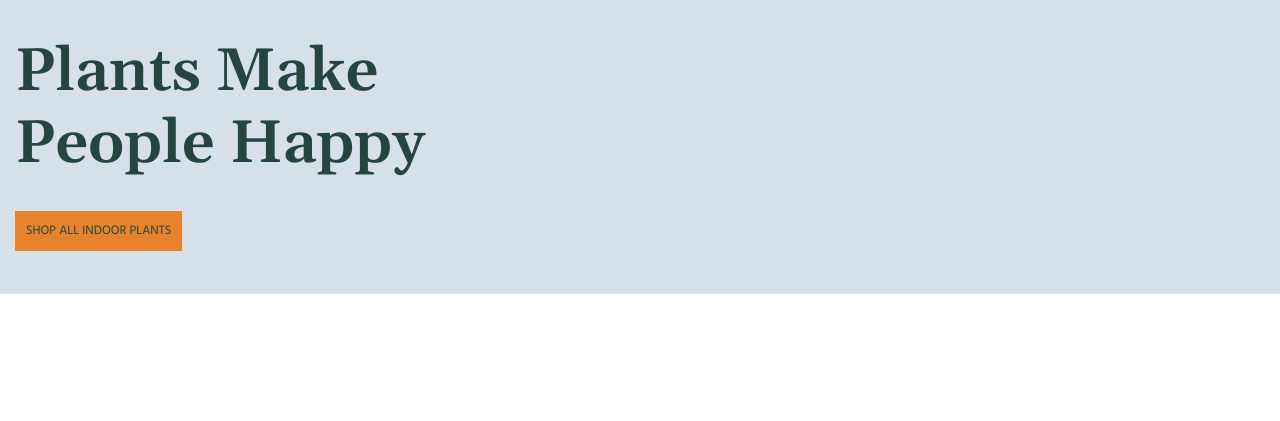
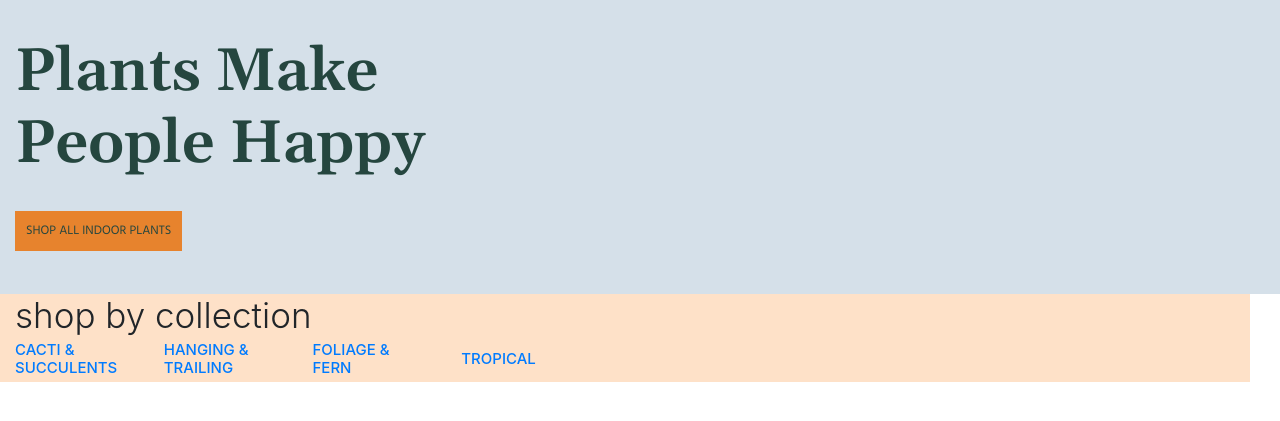
Before and after one commit to rachelcluke/hygge-houseplants, a Django app: page / in a window 1280 px wide. Shown: the part 129-550 px from the top of the page. Run offline with Django 3.2, Linux system fonts and the light colour scheme; parts of the project's set-up code (start-up, migrations or seed data) failed here and were passed over; some libraries are stand-ins or nearby versions.

Commit message:
launch - second section text added

```diff
--- a/home/templates/home/index.html
+++ b/home/templates/home/index.html
@@ -23,5 +23,38 @@
                 </div>
             </div>
         </div>
+        <div class="row h-100 w-100 launch-02">
+            <div class="col-7 col-md-6 my-auto">
+                <h2 class="display-4 shop-collection-title">
+                    shop by collection
+                </h2>
+                <div class="row h-100 w-100">
+                    <div class="col-12 col-lg-3 my-auto py-1 py-lg-0 my-5">
+                        <!-- TODO: insert image here -->
+                        <h4>
+                            <a href="" class=" text-uppercase py-3">Cacti & Succulents</a>
+                        </h4>
+                    </div>
+                    <div class="col-12 col-lg-3 my-auto py-1 py-lg-0 my-5">
+                        <!-- TODO: insert image here -->
+                        <h4>
+                            <a href="" class=" text-uppercase py-3">Hanging & Trailing</a>
+                        </h4>
+                    </div>
+                    <div class="col-12 col-lg-3 my-auto py-1 py-lg-0 my-5">
+                        <!-- TODO: insert image here -->
+                        <h4>
+                            <a href="" class=" text-uppercase py-3">Foliage & Fern</a>
+                        </h4>
+                    </div>
+                    <div class="col-12 col-lg-3 my-auto py-1 py-lg-0 my-5">
+                        <!-- TODO: insert image here -->
+                        <h4>
+                            <a href="" class=" text-uppercase py-3">Tropical</a>
+                        </h4>
+                    </div>
+                </div>
+            </div>
+        </div>
     </div>
 {% endblock %}
--- a/static/css/base.css
+++ b/static/css/base.css
@@ -113,6 +113,10 @@ header {
     padding-bottom: 1%;
 }
 
+.launch-02 {
+    background-color: var(--peach);
+}
+
 /* -------------------------------- Media Queries */
 
 /* Slightly larger container on xl screens */
```
